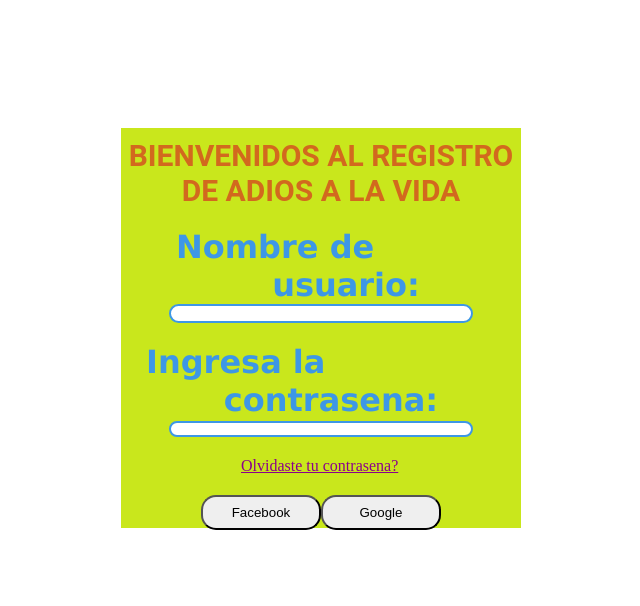
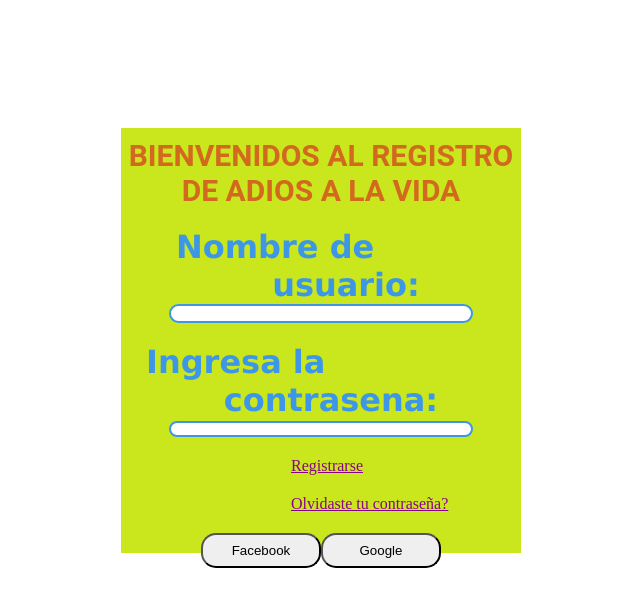
Before and after one commit to BGMX1987/4IV10_Waso_Rosales_Gael_PSW, a plain HTML site: page 02Formulario/Formulario.html in a window 1280 px wide. Shown: the whole page, without its empty margins (319-959 px from the left). Drawn offline with Linux system fonts and the light colour scheme.

Commit message:
tareas PSW

```diff
--- a/02Formulario/Formulario.html
+++ b/02Formulario/Formulario.html
@@ -24,7 +24,8 @@
             class="input_pass">
         </div>
 
-    <a href="Registro_formulario.html">Olvidaste tu contrasena?</a>
+    <a href="Registro_formulario.html">Registrarse</a>
+    <a href="olvida_contra.html">Olvidaste tu contraseña?</a>
     <div class="buttons">
         <button> <img src=""> <p> Facebook </p></button>
         <button> <img src=""> <p> Google </p></button>
--- /dev/null
+++ b/CSS/style_contra.css
@@ -0,0 +1,32 @@
+*{
+    margin: 0;
+    padding: 0;
+}
+body{
+    background-image: url();
+    color:rgb(61, 151, 230);
+    display:flex;
+    align-items: center;
+    flex-direction: column;
+    align-content: center;
+}
+
+.userlogin{
+    background-color: #875097;
+    height: 425px;
+    width: 400px;
+    border-radius: 15px solid rgb(80,140,20);
+    margin-top: 10%;
+    text-align-last: center;
+
+
+}
+
+.title{
+    text-align: center;
+    font-family: 'roboto';
+    text-transform: uppercase;
+    font-size: 15px;
+    padding-top: 170px;
+    color: rgb(30, 177, 50);
+}
--- a/CSS/stylelogin.css
+++ b/CSS/stylelogin.css
@@ -14,7 +14,7 @@ body{
 
 .userlogin{
     background-color: #c9e71c;
-    height: 400px;
+    height: 425px;
     width: 400px;
     border-radius: 15px solid rgb(80,140,20);
     margin-top: 10%;
@@ -100,7 +100,7 @@ buttons p{
 a{
     margin-top: 20px;
     float: left;
-    margin-left: 120px;
+    margin-left: 170px;
     color: darkmagenta;
 }
 
```
Also changed, not shown: 02Formulario/olvida_contra.html (added, +18 -0 lines).
